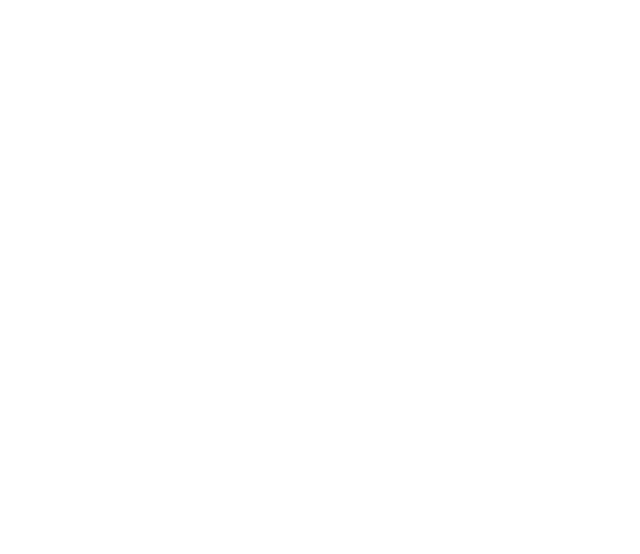
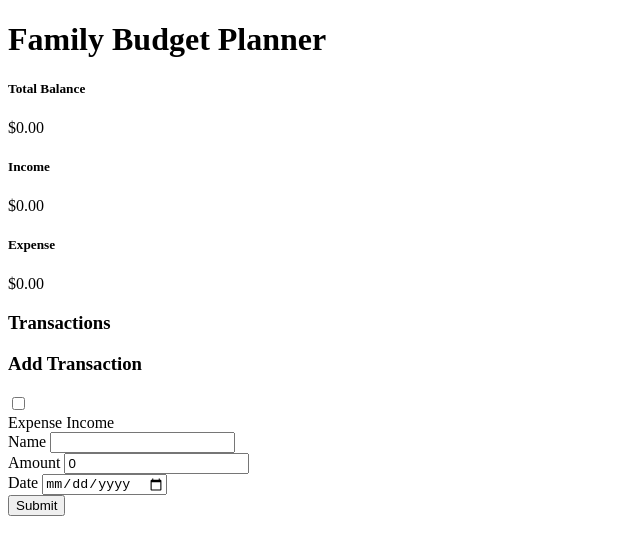
Before and after one commit to YuliiaZaharia/family-budget-app, a plain HTML site: page index.html in a window 1280 px wide. Shown: the whole page, without its empty margins (0-640 px from the left). Drawn offline with Linux system fonts and the light colour scheme.

Commit message:
created body of the project in html

```diff
--- a/index.html
+++ b/index.html
@@ -8,7 +8,66 @@
     <link rel="stylesheet" href="styles.css">
 </head>
 <body>
+    <h1>Family Budget Planner</h1>
 
+    <main>
+      <header>
+        <div>
+          <h5>Total Balance</h5>
+          <span id="balance">$0.00</span>
+        </div>
+        <div>
+          <h5>Income</h5>
+          <span id="income">$0.00</span>
+        </div>
+        <div>
+          <h5>Expense</h5>
+          <span id="expense">$0.00</span>
+        </div>
+      </header>
+
+      <section>
+        <h3>Transactions</h3>
+        <ul id="transactionList"></ul>
+        <div id="status"></div>
+      </section>
+
+      <section>
+        <h3>Add Transaction</h3>
+
+        <form id="transactionForm">
+          <div>
+            <label for="type">
+              <input type="checkbox" name="type" id="type" />
+              <div class="option">
+                <span>Expense</span>
+                <span>Income</span>
+              </div>
+            </label>
+          </div>
+          <div>
+            <label for="name">Name</label>
+            <input type="text" name="name" required />
+          </div>
+          <div>
+            <label for="amount">Amount</label>
+            <input
+              type="number"
+              name="amount"
+              value="0"
+              min="0.01"
+              step="0.01"
+              required
+            />
+          </div>
+          <div>
+            <label for="date">Date</label>
+            <input type="date" name="date" required />
+          </div>
+          <button type="submit">Submit</button>
+        </form>
+      </section>
+    </main>
 <script src="index.js"></script>
 </body>
 </html>
```
